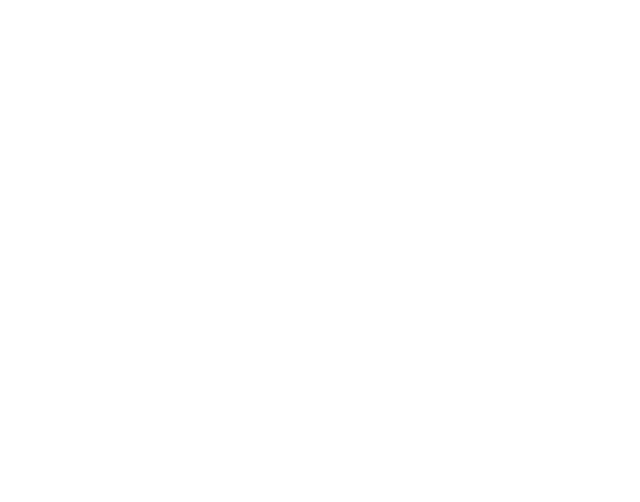
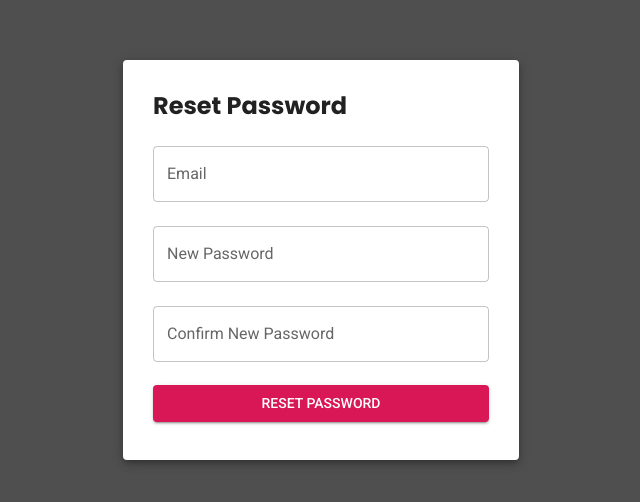
Before and after one commit to rjbelleza/fe-laundry-system, a React (Create React App) app: page /reset-password/1 in a window 1280 px wide. Before the commit this address had no page. Shown: the part 140-642 px from the top of the page, without its empty margins (319-959 px from the left). Built offline with nearby package versions, Linux system fonts and the light colour scheme.

Commit message:
Created forgot password and reset components

```diff
--- a/src/App.js
+++ b/src/App.js
@@ -9,6 +9,7 @@
 import Register from './Register';
 import Contact from './Contact';
 import CustomerDashboard from './CustomerDashboard';
+import ResetPassword from './ResetPassword';
 
 
 function App() {
@@ -22,6 +23,7 @@
                 <Route path="/admin" element={<PrivateRoute><UserList /></PrivateRoute>} />
                 <Route path="/dashboard" element={<PrivateRoute><CustomerDashboard /></PrivateRoute>} />
                 <Route path="/forgot-password" element={<ForgotPassword />} />
+                <Route path="/reset-password/:token" element={<ResetPassword />} />
                 <Route path="/contact" element={<Contact />} />
             </Routes>
         </Router>
--- a/src/ForgotPassword.jsx
+++ b/src/ForgotPassword.jsx
@@ -1,23 +1,87 @@
-import { Container, Typography, } from '@mui/material';
+import React, { useState } from 'react';
+import { TextField, Button, Container, Typography, Snackbar, Alert, Paper, Box, Backdrop, CircularProgress } from '@mui/material';
+import { ThemeProvider } from '@mui/material/styles';
+import CssBaseline from '@mui/material/CssBaseline';
+import theme from './Theme';
+import api from './services/api';
+import './fonts/fonts.css';
 
 const ForgotPassword = () => {
+    const [email, setEmail] = useState('');
+    const [snackbarOpen, setSnackbarOpen] = useState(false);
+    const [snackbarMessage, setSnackbarMessage] = useState('');
+    const [snackbarSeverity, setSnackbarSeverity] = useState('success');
+    const [loading, setLoading] = useState(false); // State for loading indicator
+
+    const handleForgotPassword = async () => {
+        setLoading(true); // Show loading indicator
+        try {
+            await api.post('/password/email', { email });
+            setSnackbarMessage('Reset link sent to your email');
+            setSnackbarSeverity('success');
+        } catch (error) {
+            setSnackbarMessage('Failed to send reset link');
+            setSnackbarSeverity('error');
+        } finally {
+            setSnackbarOpen(true);
+            setLoading(false); // Hide loading indicator
+        }
+    };
+
+    const handleSnackbarClose = () => {
+        setSnackbarOpen(false);
+    };
+
     return (
-        <>
-            <Container
-                sx={{
-                    display: 'flex',
-                    alignItems: 'center',
-                    justifyContent: 'center',
-                    width: '100wv',
-                    height: '100vh',
-                }}
-                >
-                <Typography align='center'>
-                    Forgot Password Page
-                </Typography>
-            </Container>
-        </>
+        <ThemeProvider theme={theme}>
+            <CssBaseline />
+            <Box
+                sx={{ backgroundImage: 'url(images/laundry-bg-low.jpg)',
+                    backgroundPosition: 'center',
+                    backgroundSize: 'cover',
+                }}>
+                <Container maxWidth="xs" sx={{ height: '100vh', display: 'flex', flexDirection: 'column', justifyContent: 'center' }}>
+                    <Paper elevation={5} sx={{ height: '250px', padding: '30px' }}>
+                        <Typography variant="h5" component="h1" gutterBottom sx={{ fontFamily: 'Poppins-Bold' }}>
+                            Forgot Password
+                        </Typography>
+                        <TextField
+                            label="Email"
+                            value={email}
+                            onChange={(e) => setEmail(e.target.value)}
+                            fullWidth
+                            margin="normal"
+                            sx={{ marginBottom: '20px' }}
+                        />
+                        <Button
+                            variant="contained"
+                            color="primary"
+                            onClick={handleForgotPassword}
+                            fullWidth
+                            disabled={loading} // Disable button when loading
+                        >
+                            Send Reset Link
+                        </Button>
+                        <Snackbar
+                            open={snackbarOpen}
+                            autoHideDuration={6000}
+                            onClose={handleSnackbarClose}
+                        >
+                            <Alert onClose={handleSnackbarClose} severity={snackbarSeverity}>
+                                {snackbarMessage}
+                            </Alert>
+                        </Snackbar>
+                        <Backdrop
+                            sx={{ color: '#fff', zIndex: (theme) => theme.zIndex.drawer + 1 }}
+                            open={loading}
+                        >
+                            <CircularProgress color="inherit" />
+                        </Backdrop>
+                    </Paper>
+                </Container>
+            </Box>
+        </ThemeProvider>
     );
-}
+};
 
 export default ForgotPassword;
--- /dev/null
+++ b/src/ResetPassword.jsx
@@ -0,0 +1,102 @@
+import React, { useState } from 'react';
+import { TextField, Button, Container, Typography, Snackbar, Alert, Paper, Box } from '@mui/material';
+import { ThemeProvider } from '@mui/material/styles';
+import CssBaseline from '@mui/material/CssBaseline';
+import theme from './Theme';
+import api from './services/api';
+import { useParams, useNavigate } from 'react-router-dom';
+import './fonts/fonts.css';
+
+const ResetPassword = () => {
+    const { token } = useParams();
+    const navigate = useNavigate();
+    const [email, setEmail] = useState('');
+    const [password, setPassword] = useState('');
+    const [passwordConfirmation, setPasswordConfirmation] = useState('');
+    const [snackbarOpen, setSnackbarOpen] = useState(false);
+    const [snackbarMessage, setSnackbarMessage] = useState('');
+    const [snackbarSeverity, setSnackbarSeverity] = useState('success');
+
+    const handleResetPassword = async () => {
+        try {
+            await api.post('/password/reset', {
+                token,
+                email,
+                password,
+                password_confirmation: passwordConfirmation,
+            });
+            setSnackbarMessage('Password reset successfully');
+            setSnackbarSeverity('success');
+            setTimeout(() => {
+                navigate('/login'); // Redirect to login page after successful reset
+            }, 2000); // 2-second delay before redirect
+        } catch (error) {
+            setSnackbarMessage('Failed to reset password');
+            setSnackbarSeverity('error');
+        } finally {
+            setSnackbarOpen(true);
+        }
+    };
+
+    const handleSnackbarClose = () => {
+        setSnackbarOpen(false);
+    };
+
+    return (
+        <ThemeProvider theme={theme}>
+            <CssBaseline />
+            <Box sx={{backgroundColor: '#4f4f4f'}}>
+                <Container maxWidth="xs" sx={{ height: '100vh', display: 'flex', flexDirection: 'column', justifyContent: 'center' }}>
+                    <Paper elevation={5} sx={{ height: '400px', padding: '30px' }}>
+                        <Typography variant="h5" component="h1" gutterBottom sx={{fontFamily: 'Poppins-Bold'}}>
+                            Reset Password
+                        </Typography>
+                        <TextField
+                            label="Email"
+                            value={email}
+                            onChange={(e) => setEmail(e.target.value)}
+                            fullWidth
+                            margin="normal"
+                        />
+                        <TextField
+                            label="New Password"
+                            type="password"
+                            value={password}
+                            onChange={(e) => setPassword(e.target.value)}
+                            fullWidth
+                            margin="normal"
+                        />
+                        <TextField
+                            label="Confirm New Password"
+                            type="password"
+                            value={passwordConfirmation}
+                            onChange={(e) => setPasswordConfirmation(e.target.value)}
+                            fullWidth
+                            margin="normal"
+                        />
+                        <Button
+                            variant="contained"
+                            color="primary"
+                            onClick={handleResetPassword}
+                            fullWidth
+                            sx={{marginTop: '15px'}}
+                        >
+                            Reset Password
+                        </Button>
+                        <Snackbar
+                            open={snackbarOpen}
+                            autoHideDuration={6000}
+                            onClose={handleSnackbarClose}
+                        >
+                            <Alert onClose={handleSnackbarClose} severity={snackbarSeverity}>
+                                {snackbarMessage}
+                            </Alert>
+                        </Snackbar>
+                    </Paper>
+                </Container>
+            </Box>
+        </ThemeProvider>
+    );
+};
+
+export default ResetPassword;
```
